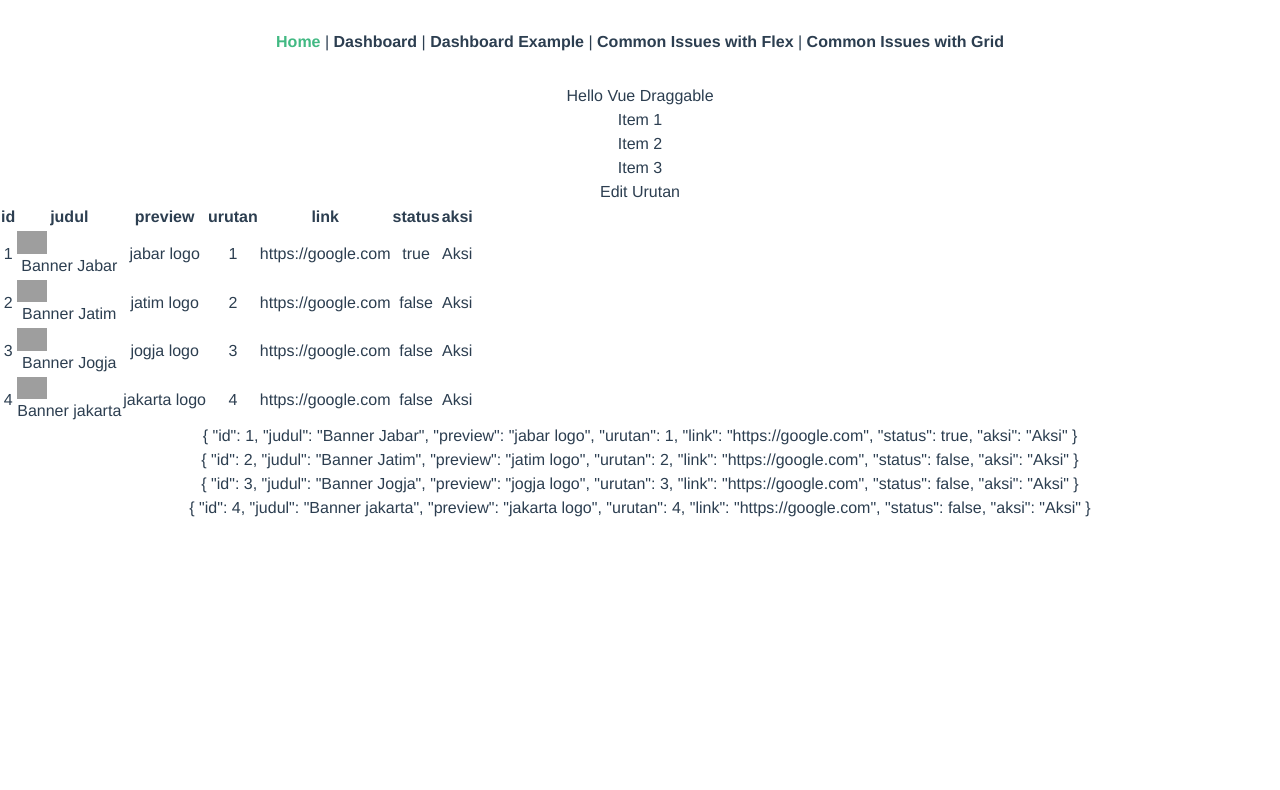
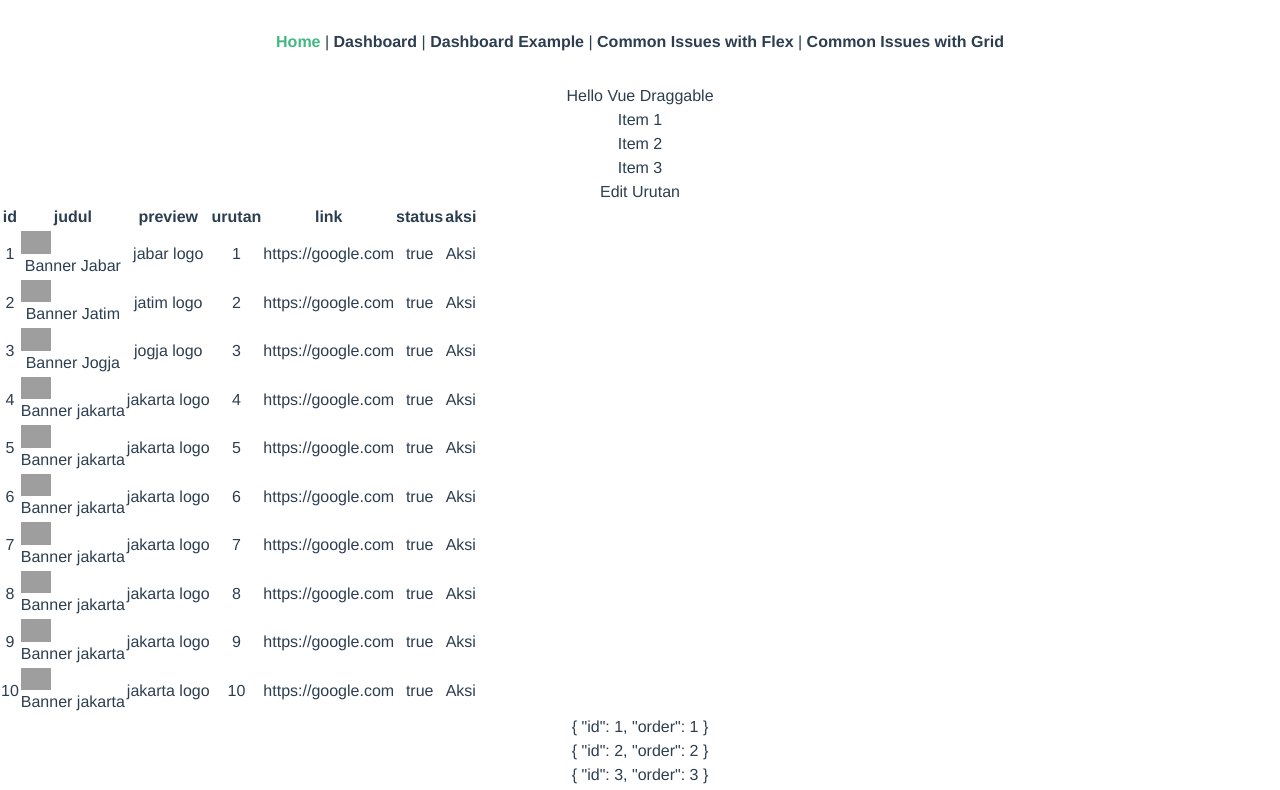
Before and after one commit to doohanas/flex-grid-project, a Vue app: page / in a window 1280 px wide. Shown: the top 790 px of the page. Built offline with nearby package versions, Linux system fonts and the light colour scheme; grey boxes are pictures that could not be loaded.

Commit message:
feat (home-view): add scroll sensitivity

```diff
--- a/src/plugins/draggable.js
+++ /dev/null
@@ -1,4 +0,0 @@
-import Draggable from 'vuedraggable';
-import Vue from 'vue';
-
-export default Vue.component('DraggAble', Draggable);
--- a/src/views/HomeView.vue
+++ b/src/views/HomeView.vue
@@ -19,9 +19,14 @@
                 {{ header }}
               </th>
           </thead>
+            <!--
+              /**
+              * If, we have a lot of data, User able to dcroll while dragging. use scroll-sensitivity: number and force-fallback: boolean
+              */
+            -->
 
-          <draggable v-model="lists" tag="tbody" animation="150" :sort="true" ghost-class="ghost" :disabled="isShowTrue"  handle=".iconHandle">
-            <tr v-for="(item,index) in lists" :key="item.id">
+          <draggable class="max-h-[700px]" v-model="lists" tag="tbody" group="people" :scroll-sensitivity="250"  :force-fallback="true" animation="150" :sort="true" ghost-class="ghost" :disabled="isShowTrue"  handle=".iconHandle">
+            <tr class="h-[300px] border border-red-500" v-for="(item,index) in lists" :key="item.id">
                 <td>{{ item.id }}</td>
                 <td>
                   <transition name="fade">
@@ -38,7 +43,7 @@
           </draggable>
       </table>
 
-      <div class="my-10" v-for="item in lists" :key="item.id">
+      <div class="my-10" v-for="item in finalLists" :key="item.id">
         {{ item }}
       </div>
 
@@ -47,7 +52,7 @@
 </template>
 
 <script>
-import draggable from '@/plugins/draggable';
+import draggable from 'vuedraggable';
 
 export default {
     name: "HomeView",
@@ -69,14 +74,28 @@ export default {
             ],
             headers: ["id", "judul", "preview", "urutan", "link", "status", "aksi"],
             lists: [
-              { id: 1, judul: 'Banner Jabar', preview: 'jabar logo', urutan: 1, link: 'https://google.com', status: true, aksi: 'Aksi'},
-              { id: 2, judul: 'Banner Jatim', preview: 'jatim logo', urutan: 2, link: 'https://google.com', status: false, aksi: 'Aksi'},
-              { id: 3, judul: 'Banner Jogja', preview: 'jogja logo', urutan: 3, link: 'https://google.com', status: false, aksi: 'Aksi'},
-              { id: 4, judul: 'Banner jakarta', preview: 'jakarta logo', urutan: 4, link: 'https://google.com', status: false, aksi: 'Aksi'}
+              { id: 1, judul: 'Banner Jabar', preview: 'jabar logo', order: 1, link: 'https://google.com', status: true, aksi: 'Aksi'},
+              { id: 2, judul: 'Banner Jatim', preview: 'jatim logo', order: 2, link: 'https://google.com', status: true, aksi: 'Aksi'},
+              { id: 3, judul: 'Banner Jogja', preview: 'jogja logo', order: 3, link: 'https://google.com', status: true, aksi: 'Aksi'},
+              { id: 4, judul: 'Banner jakarta', preview: 'jakarta logo', order: 4, link: 'https://google.com', status: true, aksi: 'Aksi'},
+              { id: 5, judul: 'Banner jakarta', preview: 'jakarta logo', order: 5, link: 'https://google.com', status: true, aksi: 'Aksi'},
+              { id: 6, judul: 'Banner jakarta', preview: 'jakarta logo', order: 6, link: 'https://google.com', status: true, aksi: 'Aksi'},
+              { id: 7, judul: 'Banner jakarta', preview: 'jakarta logo', order: 7, link: 'https://google.com', status: true, aksi: 'Aksi'},
+              { id: 8, judul: 'Banner jakarta', preview: 'jakarta logo', order: 8, link: 'https://google.com', status: true, aksi: 'Aksi'},
+              { id: 9, judul: 'Banner jakarta', preview: 'jakarta logo', order: 9, link: 'https://google.com', status: true, aksi: 'Aksi'},
+              { id: 10, judul: 'Banner jakarta', preview: 'jakarta logo', order: 10, link: 'https://google.com', status: true, aksi: 'Aksi'}
             ],
             dragging: false,
             isShowTrue: false
           };
+    },
+    computed: {
+      finalLists () {
+        return this.lists.map((item,index) => ({
+            id: item.id,
+            order: index + 1
+          }))
+      }
     },
     components: { draggable }
 };
```
